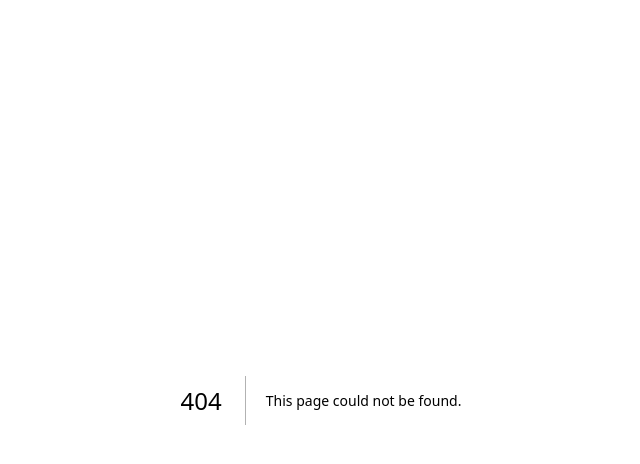
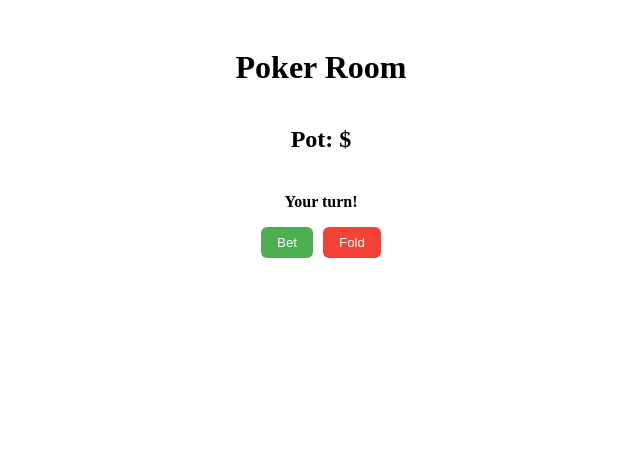
Before and after one commit to Jun-L04/cs320_poker, a Next.js app in the folder my-app/: page /betting-room in a window 1280 px wide. Before the commit this address had no page. Shown: the top 464 px of the page, without its empty margins (319-959 px from the left). Built offline with nearby package versions, Linux system fonts and the light colour scheme.

Commit message:
added all frontend changes

```diff
--- a/my-app/hooks/useWebSockets.ts
+++ b/my-app/hooks/useWebSockets.ts
@@ -1,27 +1,34 @@
 // hooks/useWebSocket.ts
 import { useEffect, useRef, useState } from "react";
 
-export function useWebSocket(path: string | null) {
+export function useWebSocket(path: string | null, onMessage?: (data: any) => void) {
     const [players, setPlayers] = useState<string[]>([]);
     const socketRef = useRef<WebSocket | null>(null);
 
     useEffect(() => {
-        if (!path) {
-            return;
-        }
+        if (!path) return;
+
         const socket = new WebSocket(`wss://cs320-poker.onrender.com/ws/${path}`);
         socketRef.current = socket;
+
+        // socket.onopen = () => {
+        //     console.log("✅ WebSocket connected");
+        //     socket.send("hi");
+        // };
 
         socket.onmessage = (event: MessageEvent) => {
             const data = JSON.parse(event.data);
             if (data.type === "update_players") {
                 setPlayers(data.players);
             }
+
+            if (onMessage) {
+                onMessage(data);
+            }
         };
 
         socket.onerror = (err) => {
             console.log("WebSocket error:", err);
-            alert(err)
         };
 
         socket.onclose = () => {
@@ -33,5 +40,13 @@ export function useWebSocket(path: string | null) {
         };
     }, [path]);
 
-    return { players };
+    const sendMessage = (message: any) => {
+        if (socketRef.current && socketRef.current.readyState === WebSocket.OPEN) {
+            socketRef.current.send(JSON.stringify(message));
+        } else {
+            console.warn("🚫 WebSocket not open. Cannot send message.");
+        }
+    };
+
+    return { players, sendMessage, socket: socketRef.current };
 }
--- /dev/null
+++ b/my-app/pages/betting-room.tsx
@@ -0,0 +1,143 @@
+// pages/betting-room.tsx
+import { useState, useEffect } from 'react';
+
+interface BettingRoomProps {
+    username: string,
+    players: string[];
+    currentTurn: string | null;
+    pot: number;
+    chipBalances: { [username: string]: number };
+    sendMessage: (msg: any) => void;
+    socket: WebSocket | null
+}
+
+export default function BettingRoom({ players, currentTurn, pot, chipBalances, sendMessage, username, socket }: BettingRoomProps) {
+    const [localPlayers, setLocalPlayers] = useState(players);
+    const [localPot, setLocalPot] = useState(pot);
+    const [localChipBalances, setLocalChipBalances] = useState<{ [username: string]: number }>(chipBalances);
+
+    const [turn, setTurn] = useState(currentTurn);
+    const [winner, setWinner] = useState<string | null>(null);
+
+    useEffect(() => {
+        const socketListener = (event: MessageEvent) => {
+            if (!socket) {
+                return;
+            }
+            console.log("gurt: yo")
+            const data = JSON.parse(event.data);
+
+            if (data.type === "turn_update") {
+                setLocalPlayers(data.players);
+                setLocalChipBalances(data.chip_balances);
+                setLocalPot(data.pot);
+                setTurn(data.turn);
+            }
+
+            if (data.type === "round_over") {
+                setWinner(data.winner);
+                setLocalChipBalances(data.chip_balances);
+                setLocalPlayers(data.players);
+                setTurn(data.turn);
+                setLocalPot(data.pot);
+            }
+        };
+
+        socket?.addEventListener("message", socketListener);
+
+        return () => {
+            socket?.removeEventListener('message', socketListener);
+        };
+    }, []);
+
+    const handleBet = () => {
+        const amount = parseInt(prompt('Enter bet amount:', '0') || '0', 10);
+        if (amount > 0 && amount < localChipBalances[username]) {
+            sendMessage({ action: "bet", amount });
+        }
+    };
+
+    const handleFold = () => {
+        sendMessage({ action: "fold" });
+    };
+
+    if (winner) {
+        alert("Winner is " + winner);
+        setWinner(null)
+    }
+
+    return (
+        <div style={{
+            position: 'relative',
+            minHeight: '100vh',
+            padding: '20px',
+            boxSizing: 'border-box',
+        }}>
+            <h1 style={{ textAlign: 'center' }}>
+                Poker Room
+            </h1>
+            <h2 style={{ textAlign: 'center' }}>
+                {username}
+            </h2>
+
+            <div style={{ textAlign: 'center', margin: '40px 0' }}>
+                <h2>Pot: ${localPot}</h2>
+            </div>
+
+            {turn === username && (
+                <div style={{ textAlign: 'center', marginBottom: '20px' }}>
+                    <p><strong>Your turn!</strong></p>
+                    <button onClick={handleBet} style={{
+                        marginRight: '10px',
+                        padding: '8px 16px',
+                        borderRadius: '6px',
+                        border: 'none',
+                        backgroundColor: '#4caf50',
+                        color: '#fff',
+                        cursor: 'pointer',
+                    }}>
+                        Bet
+                    </button>
+                    <button onClick={handleFold} style={{
+                        padding: '8px 16px',
+                        borderRadius: '6px',
+                        border: 'none',
+                        backgroundColor: '#f44336',
+                        color: '#fff',
+                        cursor: 'pointer',
+                    }}>
+                        Fold
+                    </button>
+                </div>
+            )}
+
+            <div style={{
+                position: 'absolute',
+                bottom: '20px',
+                left: 0,
+                width: '100%',
+                display: 'flex',
+                justifyContent: 'center',
+                gap: '20px',
+                padding: '0 10px',
+                boxSizing: 'border-box',
+            }}>
+                {localPlayers && localPlayers.map((p, i) => (
+                    <div
+                        key={i}
+                        style={{
+                            padding: '10px',
+                            borderRadius: '8px',
+                            backgroundColor: p === turn ? '#ffd54f' : '#eee',
+                            textAlign: 'center',
+                            width: '120px',
+                        }}
+                    >
+                        <h3>{p}</h3>
+                        <p>Chips: ${localChipBalances[p]}</p>
+                    </div>
+                ))}
+            </div>
+        </div>
+    )
+}
--- a/my-app/pages/game-room.tsx
+++ b/my-app/pages/game-room.tsx
@@ -3,6 +3,7 @@ import Image from 'next/image';
 import { useState } from 'react';
 import { Carter_One } from 'next/font/google';
 import { useWebSocket } from '@/hooks/useWebSockets';
+import BettingRoom from './betting-room';
 
 const carterOne = Carter_One({
   subsets: ['latin'],
@@ -13,15 +14,40 @@ export default function GameRoom() {
   const router = useRouter();
   const { roomId, username, isCreator } = router.query;
 
+  const [gameStarted, setGameStarted] = useState(false); // ✅ track transition
+  const [turn, setTurn] = useState<string | null>(null);
+  const [pot, setPot] = useState(0);
+  const [chipBalances, setChipBalances] = useState<{ [username: string]: number }>({});
+  const [playerList, setPlayerList] = useState<string[]>([]); // for use after start
+
   const path = roomId && username && isCreator ? `${roomId}/${username}/${isCreator}` : null;
-  const { players } = useWebSocket(
-    path
-  );
+
+  const { players, sendMessage, socket } = useWebSocket(path, (data) => {
+    if (data.type === "game_started") {
+      setPlayerList(data.players);
+      setTurn(data.turn)
+      setPot(data.pot);
+      setChipBalances(data.chip_balances);
+      setGameStarted(true);
+    }
+  });
   const handleStartGame = () => {
-    // Replace
-    console.log('Game started!');
-    alert('Game started!');
+    sendMessage({ action: "start_game" });
   };
+
+  if (gameStarted && playerList.length > 0) {
+    return (
+      <BettingRoom
+        username={username as string}
+        players={playerList}
+        currentTurn={turn}
+        pot={pot}
+        chipBalances={chipBalances}
+        sendMessage={sendMessage}
+        socket={socket}
+      />
+    );
+  }
 
   return (
     <div
@@ -54,9 +80,9 @@ export default function GameRoom() {
           ))}
         </ul>
       </div>
-      <button onClick={handleStartGame}>
-        Start Game
-      </button>
+      {isCreator === 'True' && (
+        <button onClick={handleStartGame}>Start Game</button>
+      )}
       <Image
         src="/cards-chips.png"
         alt="Bottom center image"
@@ -68,7 +94,8 @@ export default function GameRoom() {
           left: '50%',
           transform: 'translateX(-50%)',
           width: '100%',
-          height: 'auto'
+          height: 'auto',
+          pointerEvents: 'none'
         }}
       />
     </div>
```
